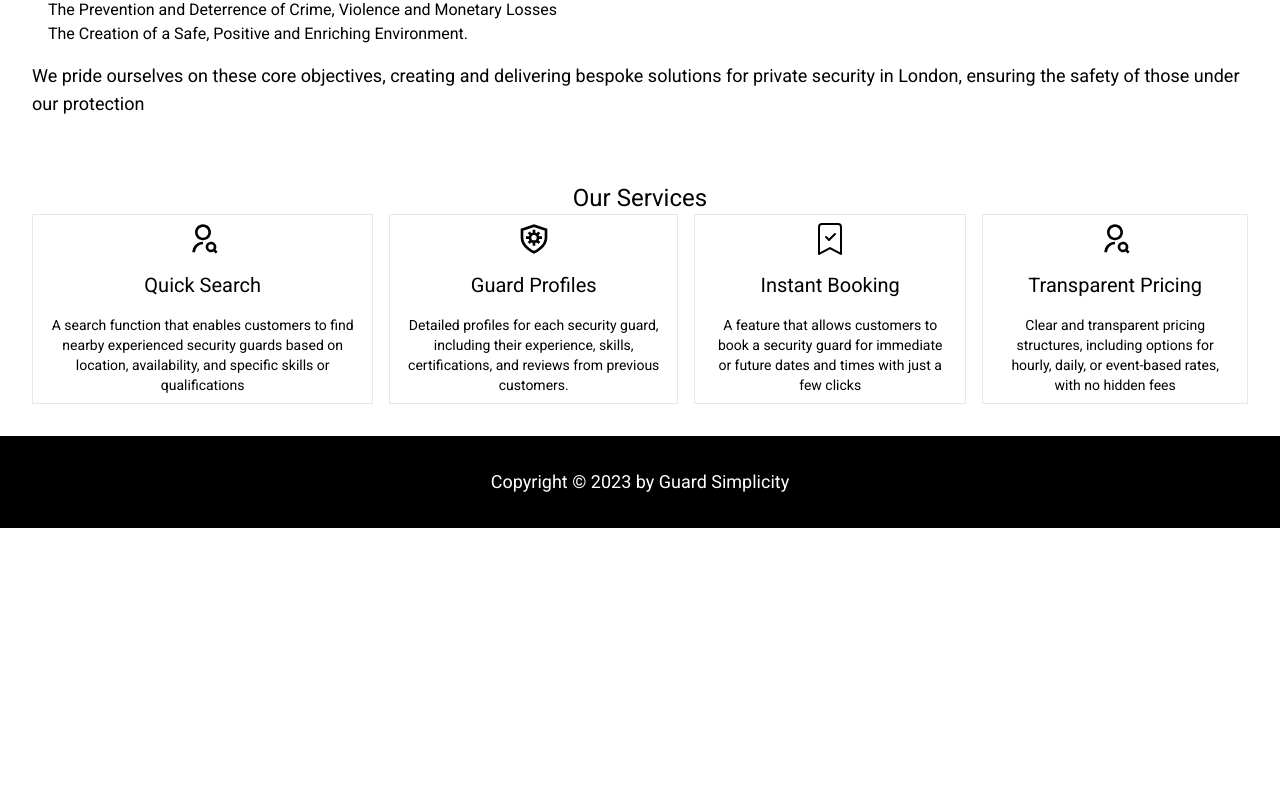
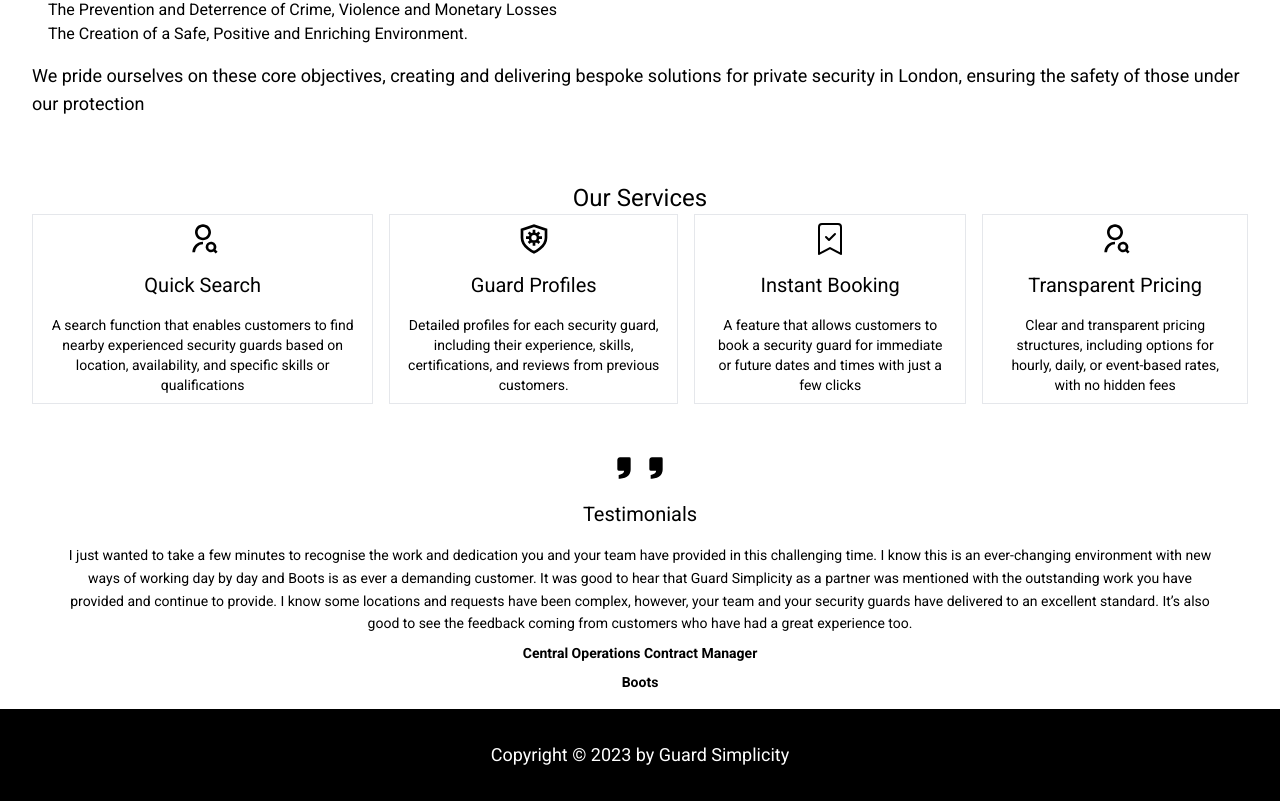
Before and after one commit to Mohamed-N-Mohamed/guard-simplicity, a React (Vite) app: page / in a window 1280 px wide. Shown: the part 1018-1819 px from the top of the page. Before the commit the page ends 1546 px from the top, so only its background shows below. Built offline with nearby package versions, Linux system fonts and the light colour scheme.

Commit message:
added testimonials

```diff
--- a/src/App.jsx
+++ b/src/App.jsx
@@ -5,6 +5,7 @@ import { RiUserSearchLine } from "react-icons/ri";
 import { GrShieldSecurity } from "react-icons/gr";
 import { BsBookmarkCheck } from "react-icons/bs";
 import Footer from "./components/Footer";
+import Testimonials from "./components/Testimonials";
 
 function App() {
   const [count, setCount] = useState(0);
@@ -112,6 +113,9 @@ function App() {
           </div>
         </div>
       </div>
+      <div className='testimonials p-4'>
+        <Testimonials />
+      </div>
       <Footer />
     </div>
   );
--- a/src/components/Navbar.jsx
+++ b/src/components/Navbar.jsx
@@ -5,7 +5,6 @@ const Navbar = () => {
   return (
     <nav className='navbar text-white'>
       <ul className='flex pl-16 items-center gap-4 md:pt-8'>
-        {/* <li>Home</li> */}
         <Link to='/' className='hover:border-b text-lg'>
           Home
         </Link>
--- /dev/null
+++ b/src/components/Testimonials.jsx
@@ -0,0 +1,29 @@
+import React from "react";
+import { BiSolidQuoteSingleRight } from "react-icons/bi";
+
+const Testimonials = () => {
+  return (
+    <div className='text-center'>
+      <div className='flex justify-center items-center'>
+        <BiSolidQuoteSingleRight size={32} />
+        <BiSolidQuoteSingleRight size={32} />
+      </div>
+      <h3 className='text-xl pt-4 pb-4'>Testimonials</h3>
+      <p className='px-12 text-sm leading-relaxed'>
+        I just wanted to take a few minutes to recognise the work and dedication
+        you and your team have provided in this challenging time. I know this is
+        an ever-changing environment with new ways of working day by day and
+        Boots is as ever a demanding customer. It was good to hear that Guard
+        Simplicity as a partner was mentioned with the outstanding work you have
+        provided and continue to provide. I know some locations and requests
+        have been complex, however, your team and your security guards have
+        delivered to an excellent standard. It’s also good to see the feedback
+        coming from customers who have had a great experience too.
+      </p>
+      <h4 className='font-bold py-2'>Central Operations Contract Manager</h4>
+      <h5 className='font-bold'>Boots</h5>
+    </div>
+  );
+};
+
+export default Testimonials;
```
